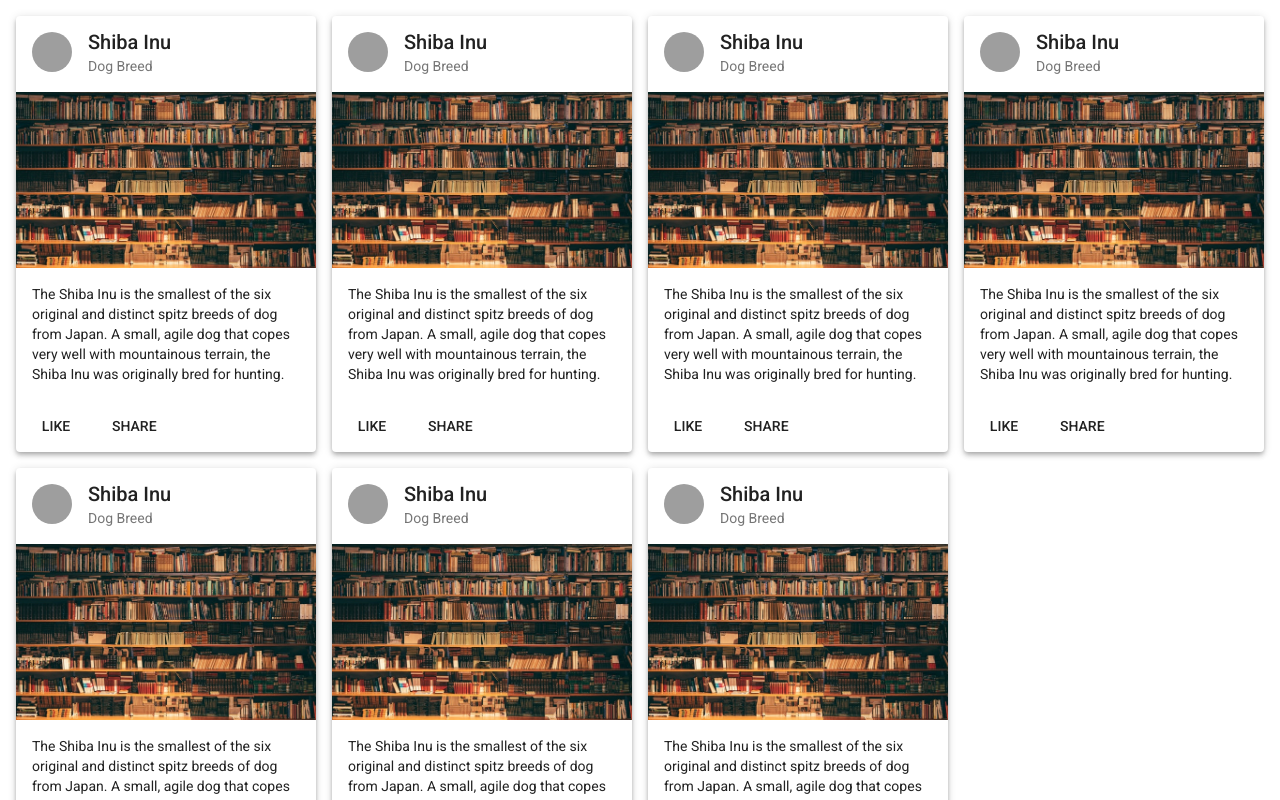
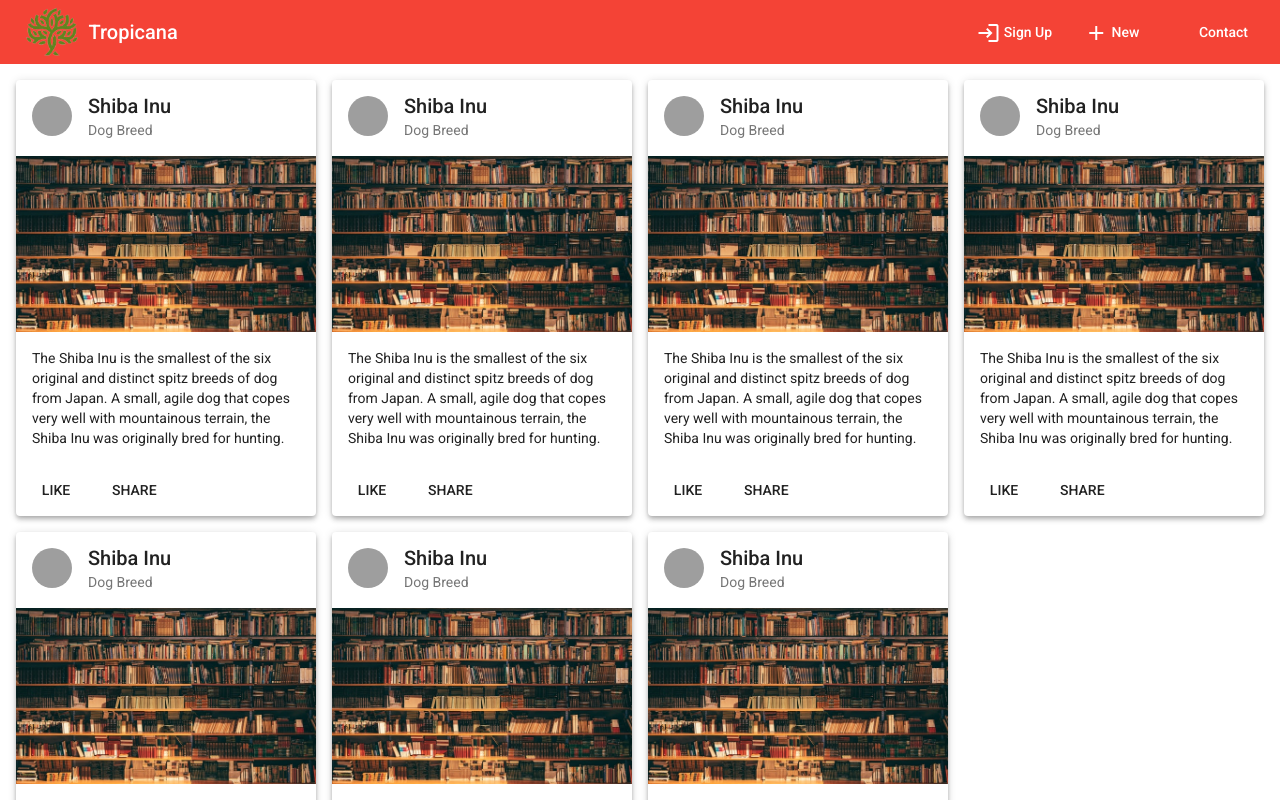
Before and after one commit to H4ltor/Tree, an Angular app: page / in a window 1280 px wide. Shown: the top 800 px of the page. Built offline with nearby package versions, Linux system fonts and the light colour scheme; grey boxes are pictures that could not be loaded.

Commit message:
[Add] navbar

```diff
--- a/src/app/app.component.html
+++ b/src/app/app.component.html
@@ -1 +1,2 @@
+<app-header-home></app-header-home>
 <app-card-home></app-card-home>
--- a/src/app/app.module.ts
+++ b/src/app/app.module.ts
@@ -9,11 +9,13 @@ import {MaterialModule} from './_sharedHome/material/material.module';
 
 import { FlexLayoutModule } from '@angular/flex-layout';
 import { CardHomeComponent } from './Home/card-home/card-home.component';
+import { HeaderHomeComponent } from './Home/header-home/header-home.component';
 
 @NgModule({
   declarations: [
     AppComponent,
-    CardHomeComponent
+    CardHomeComponent,
+    HeaderHomeComponent
   ],
   imports: [
     BrowserModule,
--- /dev/null
+++ b/src/app/home/header-home/header-home.component.html
@@ -0,0 +1,20 @@
+<mat-toolbar fxLayout="row" color="warn">
+    <img src="../../../assets/logo.png" class="header-logo">
+  <span fxFlex>Tropicana</span>
+  <button mat-button *ngFor="let item of menuItems" fxHide.xs>
+    <mat-icon class="mr">{{item.icon}}</mat-icon>
+    {{item.label}}
+  </button>
+  <button mat-icon-button [matMenuTriggerFor]="dropMenu" fxHide fxShow.xs>
+    <mat-icon>more_vert</mat-icon>
+  </button>
+  <mat-menu #dropMenu="matMenu">
+    <ng-container *ngFor="let item of menuItems">
+      <button mat-menu-item>
+        <mat-icon class="mr">{{item.icon}}</mat-icon>
+        {{item.label}}
+      </button>
+      <mat-divider></mat-divider>
+    </ng-container>
+  </mat-menu>
+</mat-toolbar>
--- /dev/null
+++ b/src/app/home/header-home/header-home.component.scss
@@ -0,0 +1,4 @@
+.header-logo {
+    height: 50px;
+    margin: 10px;
+}
--- /dev/null
+++ b/src/app/home/header-home/header-home.component.ts
@@ -0,0 +1,31 @@
+import { Component, OnInit } from '@angular/core';
+import { MenuItem } from './menu-item';
+
+@Component({
+  selector: 'app-header-home',
+  templateUrl: './header-home.component.html',
+  styleUrls: ['./header-home.component.scss']
+})
+export class HeaderHomeComponent implements OnInit {
+
+  menuItems: MenuItem[] = [
+    {
+      label: 'Sign Up',
+      icon: 'login'
+    },
+    {
+      label: 'New',
+      icon: 'add'
+    },
+    {
+      label: 'Contact',
+      icon: 'talk'
+    },
+  ];
+
+  constructor() { }
+
+  ngOnInit(): void {
+  }
+
+}
--- /dev/null
+++ b/src/app/home/header-home/menu-item.ts
@@ -0,0 +1,4 @@
+export interface MenuItem {
+    label: string;
+    icon: string;
+}
```
Also changed, not shown: src/assets/logo.png (added), 1 other file (tests, documents, lock files or other folders).
